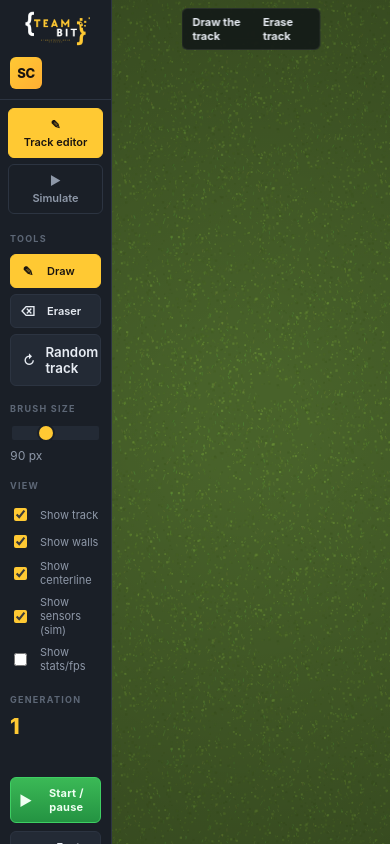
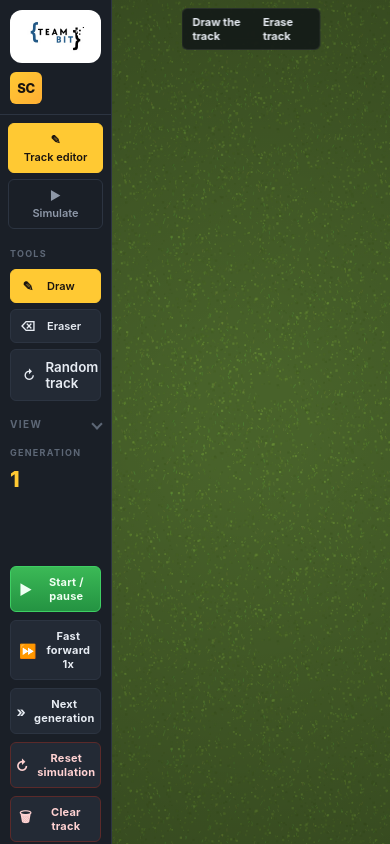
Before and after one commit to Yurich3112/samochodziki_2.0, a website with bundled scripts: page index.html in a window 390 px wide. Built offline with nearby package versions, Linux system fonts and the light colour scheme.

Commit message:
Logo update + some small fixes

```diff
--- a/index.html
+++ b/index.html
@@ -10,7 +10,7 @@
   <div class="app">
     <aside class="panel panel-left">
       <header class="brand">
-        <img class="brand-logo" src="./public/Logos/TeamBit_Logo.png" alt="TeamBit logo" />
+        <img class="brand-logo" src="./public/Logos/team_bit_logo_new.jpg" alt="TeamBit logo" />
         <div class="brand-game">
           <div class="brand-mark">SC</div>
           <div class="brand-text">
@@ -49,22 +49,16 @@
         </div>
       </section>
 
-      <section class="section">
-        <h3 class="section-title">Brush size</h3>
-        <div class="slider-row">
-          <input id="brush-size" type="range" min="50" max="160" value="90" step="2" />
-          <span class="slider-value"><span id="brush-size-value">90</span> px</span>
+      <details class="section collapsible-section">
+        <summary class="section-toggle">View</summary>
+        <div class="collapsible-content">
+          <label class="check"><input type="checkbox" id="show-track" checked /><span>Show track</span></label>
+          <label class="check"><input type="checkbox" id="show-walls" checked /><span>Show walls</span></label>
+          <label class="check"><input type="checkbox" id="show-centerline" checked /><span>Show centerline</span></label>
+          <label class="check"><input type="checkbox" id="show-sensors" checked /><span>Show sensors (sim)</span></label>
+          <label class="check"><input type="checkbox" id="show-fps" /><span>Show stats/fps</span></label>
         </div>
-      </section>
-
-      <section class="section">
-        <h3 class="section-title">View</h3>
-        <label class="check"><input type="checkbox" id="show-track" checked /><span>Show track</span></label>
-        <label class="check"><input type="checkbox" id="show-walls" checked /><span>Show walls</span></label>
-        <label class="check"><input type="checkbox" id="show-centerline" checked /><span>Show centerline</span></label>
-        <label class="check"><input type="checkbox" id="show-sensors" checked /><span>Show sensors (sim)</span></label>
-        <label class="check"><input type="checkbox" id="show-fps" /><span>Show stats/fps</span></label>
-      </section>
+      </details>
 
       <section class="section sim-stats">
         <h3 class="section-title">Generation</h3>
--- a/src/main.js
+++ b/src/main.js
@@ -78,14 +78,6 @@ document.getElementById('random-track').addEventListener('click', () => {
   editor.setTool('draw');
   updateEditorUiState();
   requestRedraw();
-});
-
-const brushSlider = document.getElementById('brush-size');
-const brushValue  = document.getElementById('brush-size-value');
-brushSlider.addEventListener('input', () => {
-  const v = parseInt(brushSlider.value, 10);
-  brushValue.textContent = v;
-  editor.setBrushSize(v);
 });
 
 const bind = (id, key, onChange = null) => {
--- a/styles.css
+++ b/styles.css
@@ -72,6 +72,9 @@ button { font-family: inherit; }
   max-width: 100%;
   height: auto;
   display: block;
+  padding: 8px;
+  background: #fff;
+  border-radius: 12px;
 }
 .brand-game {
   display: flex;
@@ -149,6 +152,44 @@ button { font-family: inherit; }
   text-transform: uppercase;
 }
 .section.spacer { flex: 1; }
+.section-toggle {
+  display: flex;
+  align-items: center;
+  justify-content: space-between;
+  margin: 0;
+  font-size: 10px;
+  letter-spacing: 0.14em;
+  font-weight: 700;
+  color: var(--text-mute);
+  text-transform: uppercase;
+  cursor: pointer;
+  list-style: none;
+}
+.section-toggle::-webkit-details-marker {
+  display: none;
+}
+.section-toggle::after {
+  content: "";
+  width: 6px;
+  height: 6px;
+  border-right: 2px solid currentColor;
+  border-bottom: 2px solid currentColor;
+  transform: rotate(45deg);
+  transition: transform .12s;
+}
+.section-toggle:hover {
+  color: var(--text-dim);
+}
+.collapsible-section[open] .section-toggle {
+  margin-bottom: 10px;
+}
+.collapsible-section[open] .section-toggle::after {
+  transform: rotate(225deg);
+}
+.collapsible-content {
+  display: grid;
+  gap: 1px;
+}
 
 /* ------------- tools ------------- */
 .tool-stack {
@@ -194,44 +235,6 @@ button { font-family: inherit; }
   display: inline-grid;
   place-items: center;
   font-size: 13px;
-}
-
-/* ------------- slider ------------- */
-.slider-row {
-  display: flex;
-  align-items: center;
-  gap: 10px;
-}
-.slider-row input[type=range] {
-  flex: 1;
-  -webkit-appearance: none;
-  appearance: none;
-  height: 4px;
-  background: var(--panel-2);
-  border-radius: 2px;
-}
-.slider-row input[type=range]::-webkit-slider-thumb {
-  -webkit-appearance: none;
-  appearance: none;
-  width: 14px; height: 14px;
-  border-radius: 50%;
-  background: var(--accent);
-  cursor: pointer;
-  box-shadow: 0 0 0 2px var(--panel);
-}
-.slider-row input[type=range]::-moz-range-thumb {
-  width: 14px; height: 14px;
-  border: none;
-  border-radius: 50%;
-  background: var(--accent);
-  cursor: pointer;
-}
-.slider-value {
-  font-variant-numeric: tabular-nums;
-  color: var(--text-dim);
-  font-size: 12px;
-  min-width: 56px;
-  text-align: right;
 }
 
 /* ------------- checks ------------- */
@@ -557,16 +560,6 @@ button { font-family: inherit; }
     padding: 10px 10px 2px;
   }
 
-  .slider-row {
-    flex-direction: column;
-    align-items: stretch;
-    gap: 6px;
-  }
-
-  .slider-value {
-    text-align: left;
-  }
-
   .hint-bar {
     top: 8px;
     gap: 10px;
```
Also changed, not shown: public/Logos/team_bit_logo_new.jpg (added).
